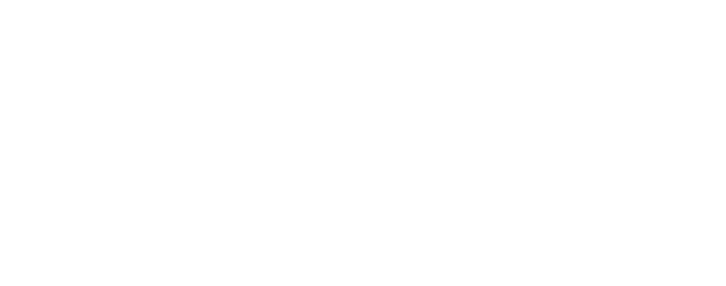
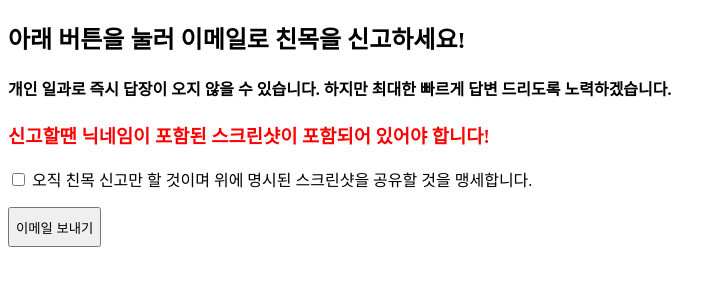
Before and after one commit to HaeengIn/lovcouniv, a plain HTML site: page support/report.html in a window 1280 px wide. Shown: the whole page, without its empty margins (0-726 px from the left). Drawn offline with Linux system fonts and the light colour scheme.

Commit message:
add report link & permission / title change

```diff
--- a/support/report.html
+++ b/support/report.html
@@ -4,9 +4,26 @@
     <meta charset="UTF-8">
     <meta http-equiv="X-UA-Compatible" content="IE=edge">
     <meta name="viewport" content="width=device-width, initial-scale=1.0">
-    <title>럽코대학 신고하기</title>
+    <title>친목 신고하기</title>
 </head>
 <body>
-
+    <h2 class="title">
+        아래 버튼을 눌러 이메일로 친목을 신고하세요!
+        <h4>
+            개인 일과로 즉시 답장이 오지 않을 수 있습니다. 하지만 최대한 빠르게 답변 드리도록 노력하겠습니다.
+        </h4>
+    </h2>
+    <h3 class="alert" style="color: red;">
+        신고할땐 닉네임이 포함된 스크린샷이 포함되어 있어야 합니다!
+    </h3>
+    <form action="mailto:ns.nagnae@gmail.com" target="_blank">
+        <label>
+            <input type="checkbox" required>
+            오직 친목 신고만 할 것이며 위에 명시된 스크린샷을 공유할 것을 맹세합니다.
+        </label>
+        <p>
+            <input type="submit" value="이메일 보내기" style="min-height: 40px;" >
+        </p>
+    </form>
 </body>
 </html>
```
